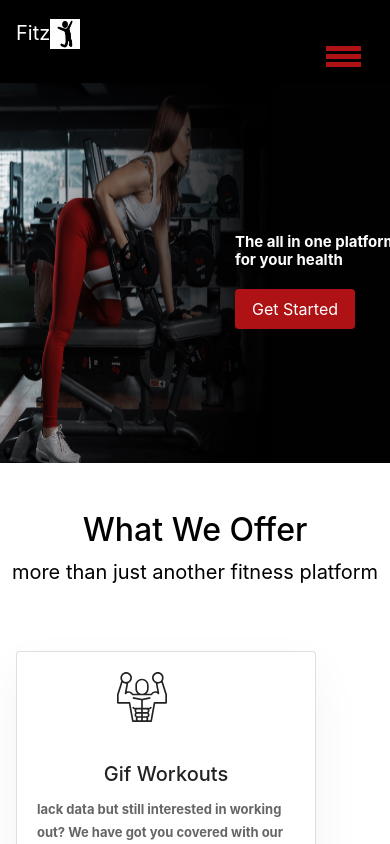
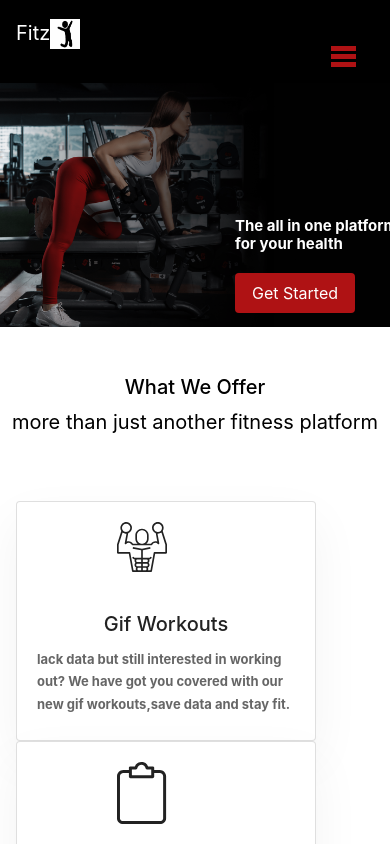
Before and after one commit to Omokiti/fit, a React (Create React App) app: page / in a window 390 px wide. Shown: the top 844 px of the page. Built offline with nearby package versions, Linux system fonts and the light colour scheme.

Commit message:
nav bar updated

```diff
--- a/src/components/Home.css
+++ b/src/components/Home.css
@@ -15,7 +15,7 @@ background:#000000;
 }
 
 .navbar-toggler div{
-  width: 35px;
+  width: 25px;
   height:5px;
  background-color:#AF1214;
 margin:3px 0;
@@ -29,7 +29,11 @@ margin:3px 0;
 .navbar-brand{
   color:#fff;
 }
-
+@media( max-width:425px){
+  #offers{
+  font-size:20px;
+  }
+}
 
 .exercise{
 margin:20px 100px;
@@ -50,7 +54,7 @@ margin:0.625rem;
   }
   .bg-img{
    width:100%;
-   min-height:23.75rem;
+   height:auto;
    position: relative;
    }
 
@@ -120,6 +124,7 @@ margin:0.625rem;
   @media(max-width:425px){
   #features{
     font-size:20px;
+    text-align:center;
   }
   }
   hr{
@@ -301,7 +306,7 @@ margin:0.625rem;
   @media (max-width:425px) {
     .top-left {
       position: absolute;
-      top: 9.375rem;
+      top: 8.375rem;
       left:250px;
       color:#fff;
       font-weight: bolder;
@@ -335,7 +340,7 @@ margin:0.625rem;
       border:none;
       margin-top:40px;
       left:250px;
-      top:10.375rem;
+      top:9.375rem;
       background:#AF1214;
       }
     }
@@ -399,12 +404,12 @@ li {
 
    }
    .contactform button{
-    background: #000000;
+    background: #AF1214;
     color:#fff;
-    margin:1.5625rem 9.375rem;
+    margin:1.6625rem 9.375rem;
     width:6.25rem;
     border:none;
-    border-radius:1.875rem;
+
    }
    iframe{
     margin-top: 1.25rem;
--- a/src/components/Home.js
+++ b/src/components/Home.js
@@ -26,7 +26,7 @@ const Home=()=>{
 
       <Row className="mt-5">
         <Col md={true}>
-      <h2>What We Offer</h2>
+      <h2 id="offers">What We Offer</h2>
       <p id="features">more than just another fitness platform</p>
       </Col>
       </Row>
```
